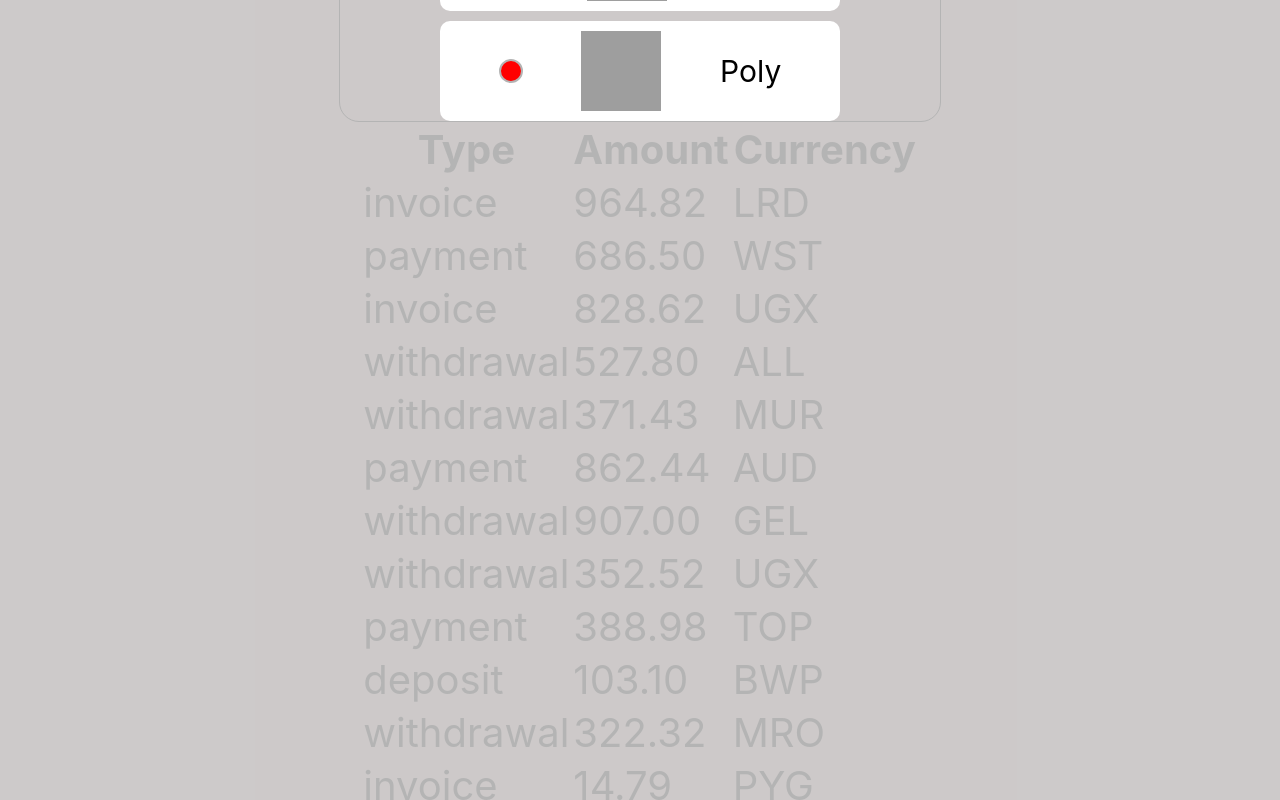
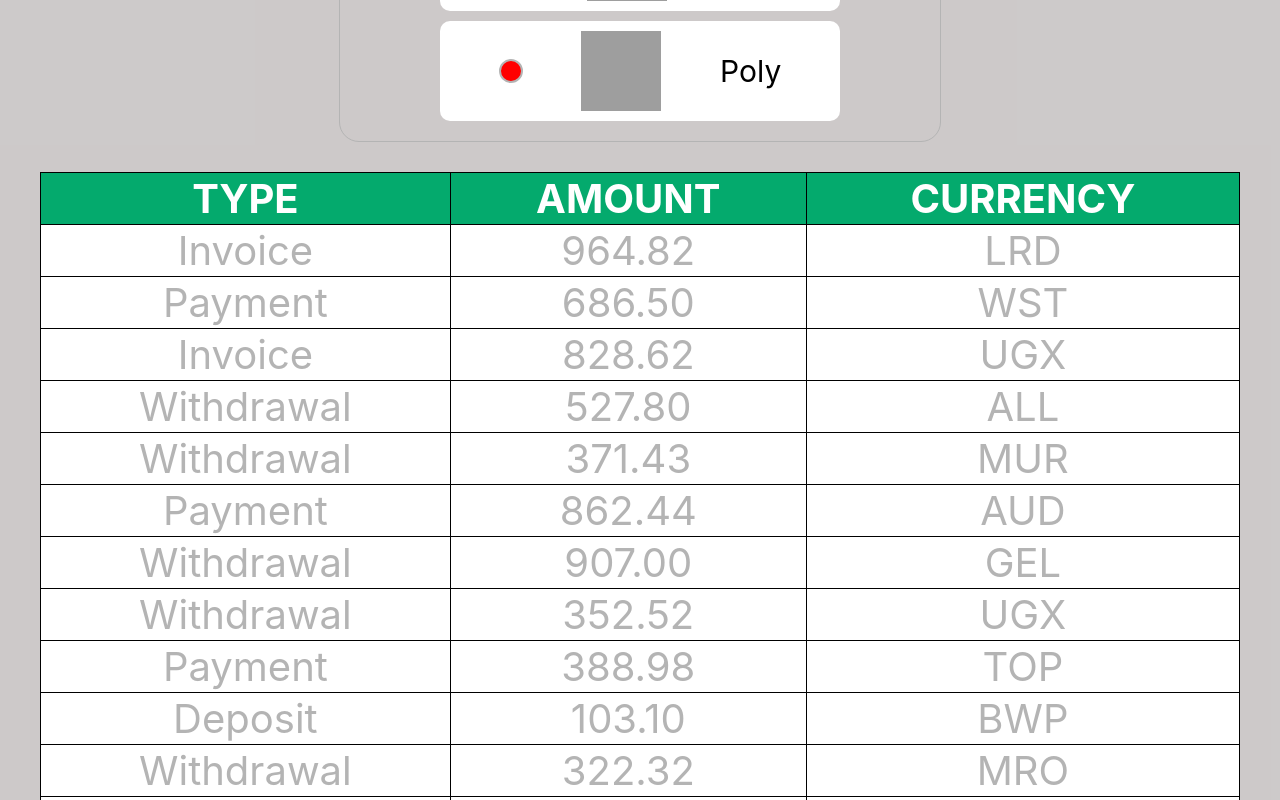
Before and after one commit to Midland707/goit-react-hw-01-components, a React (Create React App) app: page / in a window 1280 px wide. Shown: the part 1380-2180 px from the top of the page. Built offline with nearby package versions, Linux system fonts and the light colour scheme; grey boxes are pictures that could not be loaded.

Commit message:
add css to transactions

```diff
--- a/src/components/FriendList/FriendList.css
+++ b/src/components/FriendList/FriendList.css
@@ -2,6 +2,7 @@
   width: 600px;
   border: 1px solid;
   border-radius: 20px;
+  margin-bottom: 30px;
 }
 
 .friend-title {
@@ -16,6 +17,7 @@
   align-items: center;
   justify-content: center;
   gap: 10px;
+  margin-bottom: 20px;
 }
 
 .friend-item {
--- a/src/components/FriendList/FriendList.jsx
+++ b/src/components/FriendList/FriendList.jsx
@@ -10,7 +10,7 @@ const FriendList = ({ friends }) => (
     <h2 class="friend-title">Friends</h2>
     <ul class="friend-list">
       {friends.map(friends => (
-        <li class="friend-item">
+        <li key={friends.id} class="friend-item">
           {friends.isOnline === true ? (
             <span class="status status-green"></span>
           ) : (
--- a/src/components/Profile/Profile.css
+++ b/src/components/Profile/Profile.css
@@ -30,7 +30,7 @@ img {
   align-items: center;
   margin-bottom: 20px;
 }
-.avatar {
+.profile-avatar {
   margin: 20px;
   width: 200px;
   height: 200px;
--- a/src/components/Profile/Profile.jsx
+++ b/src/components/Profile/Profile.jsx
@@ -9,7 +9,7 @@ import './Profile.css';
 const Profile = ({ avatar, username, tag, location, stats }) => (
   <div class="profile">
     <div class="description">
-      <img src={avatar} alt="User avatar" class="avatar" />
+      <img class="profile-avatar" src={avatar} alt="User avatar" />
       <p class="name">{username}</p>
       <p class="tag">@{tag}</p>
       <p class="location">{location}</p>
--- a/src/components/TransactionHistory/TransactionHistory.css
+++ b/src/components/TransactionHistory/TransactionHistory.css
@@ -1 +1,22 @@
-.transaction-history {}
+.transaction-history {
+  width: 1200px;
+  background-color: white;
+  margin-bottom: 40px;
+}
+
+table,
+th,
+td {
+  border: 1px solid black;
+  border-collapse: collapse;
+}
+
+th {
+  background-color: #04aa6d;
+  color: white;
+  text-transform: uppercase;
+}
+td {
+  text-align: center;
+  text-transform: capitalize;
+}
```
